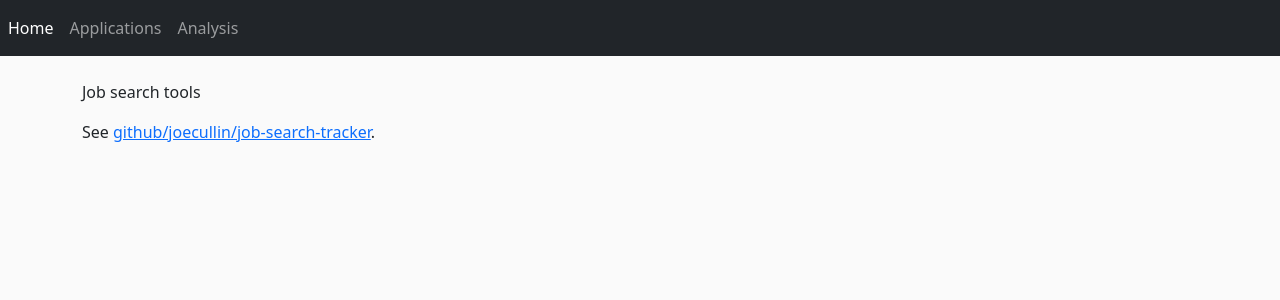
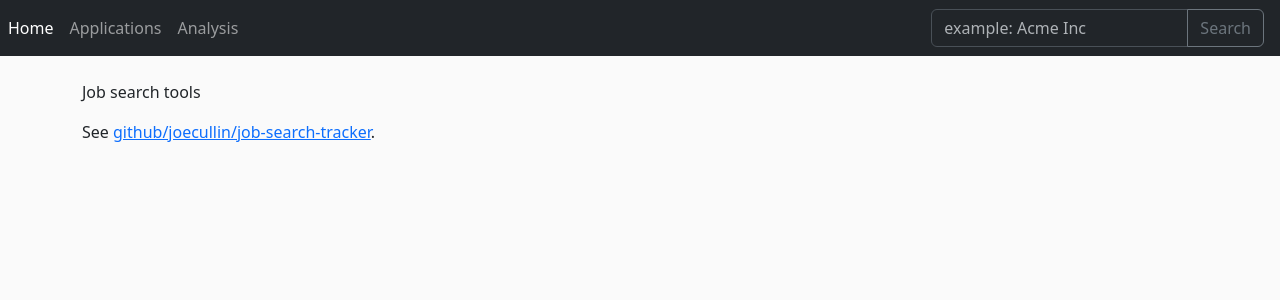
Before and after one commit to joecullin/job-search-tracker, a React (Vite) app in the folder frontend/: page / in a window 1280 px wide. Shown: the top 300 px of the page. Built offline with nearby package versions, Linux system fonts and the light colour scheme.

Commit message:
Added keyword search.

```diff
--- a/frontend/src/Applications.tsx
+++ b/frontend/src/Applications.tsx
@@ -1,4 +1,5 @@
 import { useEffect, useState } from "react";
+import { useSearchParams } from "react-router";
 
 import Container from "react-bootstrap/Container";
 import Row from "react-bootstrap/Row";
@@ -17,6 +18,8 @@ function Screen() {
     const [focusedApplications, setFocusedApplications] = useState<string[]>([]);
     const [editingApplications, setEditingApplications] = useState<string[]>([]);
     const [filters, setFilters] = useState<ApplicationFilter[]>(["status:active"]);
+    const [searchQuery, setSearchQuery] = useState<string>("");
+    const [searchParams, setSearchParams] = useSearchParams();
 
     const focusApplication = (applicationId: string, focused: boolean) => {
         const focusedIds = focusedApplications.filter((id: string) => id !== applicationId);
@@ -83,9 +86,19 @@ function Screen() {
         setApplications(allApplications);
     };
 
+    const handleSearchQueryChange = (queryText: string) => {
+        setSearchQuery(queryText); // update our own state
+        setSearchParams(queryText); // update the browser url
+    };
+
     useEffect(() => {
+        const searchQuery = searchParams.get("search") || "";
+        setSearchQuery(searchQuery);
+        if (searchQuery !== "") {
+            setFilters([]);
+        }
         loadData();
-    }, []);
+    }, [searchParams]);
 
     // Some rough counts for now, until I add a better stats view.
     const startOfToday = dayjs().startOf("date");
@@ -107,7 +120,11 @@ function Screen() {
 
     return (
         <div>
-            <TopNav currentItemLabel="Applications" />
+            <TopNav
+                currentItemLabel="Applications"
+                handleSearchQueryChange={(queryText) => handleSearchQueryChange(queryText)}
+                searchQuery={searchQuery}
+            />
             <Container className="mt-4">
                 <Row>
                     <Col>
@@ -166,6 +183,19 @@ function Screen() {
                                 </Dropdown.Item>
                             </Dropdown.Menu>
                         </Dropdown>
+                        {searchQuery && (
+                            <Button
+                                style={{ marginLeft: "1rem" }}
+                                variant="secondary"
+                                size="sm"
+                                onClick={() => {
+                                    handleSearchQueryChange("");
+                                }}
+                            >
+                                {searchQuery}
+                                &nbsp;&nbsp;&nbsp; x
+                            </Button>
+                        )}
                     </Col>
                     <Col>
                         <Button variant="primary" className="float-end" onClick={() => addApplication()}>
@@ -184,6 +214,7 @@ function Screen() {
                             saveChanges={(applicationId, changes) => saveChanges(applicationId, changes)}
                             deleteApplication={(applicationId) => deleteApplication(applicationId)}
                             filters={filters}
+                            searchQuery={searchQuery}
                         />
                     </Col>
                 </Row>
--- a/frontend/src/api/Application.ts
+++ b/frontend/src/api/Application.ts
@@ -21,7 +21,12 @@ export const getApplications = async (): Promise<Application[]> => {
     return [];
 };
 
-export const filterApplications = (applications: Application[], filters: ApplicationFilter[]): Application[] => {
+export const filterApplications = (
+    applications: Application[],
+    filters: ApplicationFilter[],
+    searchQuery?: string,
+): Application[] => {
+    let filtered = applications;
     if (filters.length) {
         type StatusMapping = {
             [key in ApplicationStatusId]?: {
@@ -36,7 +41,6 @@ export const filterApplications = (applications: Application[], filters: Applica
                 progressing: statusDef.progressing,
             };
         });
-        let filtered = applications;
         for (const filter of filters) {
             if (filter === "status:active") {
                 filtered = filtered.filter((app) => statusMappings[app.status]?.active);
@@ -46,10 +50,16 @@ export const filterApplications = (applications: Application[], filters: Applica
                 filtered = filtered.filter((app) => statusMappings[app.status]?.progressing);
             }
         }
-        return filtered;
-    } else {
-        return applications;
     }
+    if (searchQuery && searchQuery !== "") {
+        const searchString = searchQuery.toLowerCase();
+        filtered = filtered.filter((app) => {
+            const flattened = JSON.stringify(app).toLowerCase();
+            return flattened.includes(searchString);
+        });
+    }
+
+    return filtered;
 };
 
 export const saveApplications = async (applications: Application[]): Promise<void> => {
--- a/frontend/src/components/ApplicationList.tsx
+++ b/frontend/src/components/ApplicationList.tsx
@@ -13,6 +13,7 @@ interface ApplicationListProps {
     saveChanges: (applicationId: string, application: Application) => void;
     deleteApplication: (applicationId: string) => void;
     filters: ApplicationFilter[];
+    searchQuery: string;
 }
 
 export default function ApplicationList({
@@ -24,6 +25,7 @@ export default function ApplicationList({
     saveChanges,
     deleteApplication,
     filters,
+    searchQuery,
 }: ApplicationListProps) {
     // When a card is focused, make it twice as wide.
     const cardWidth = (size: string, applicationId: string) => {
@@ -34,12 +36,12 @@ export default function ApplicationList({
         }
     };
 
-    const filteredApplications = filterApplications(applications, filters);
+    const filteredApplications = filterApplications(applications, filters, searchQuery);
     return (
         <Fragment>
             <Row>
                 <Col>
-                    {filters.length > 0
+                    {filters.length > 0 || searchQuery !== ""
                         ? `Filtered to ${filteredApplications.length} of ${applications.length} total applications.`
                         : `Showing all ${applications.length} applications.`}
                 </Col>
--- a/frontend/src/components/TopNav.tsx
+++ b/frontend/src/components/TopNav.tsx
@@ -1,13 +1,43 @@
+import { useEffect, useState } from "react";
+import { useNavigate } from "react-router";
+
 import Nav from "react-bootstrap/Nav";
 import Navbar from "react-bootstrap/Navbar";
+import Button from "react-bootstrap/Button";
+import Form from "react-bootstrap/Form";
+import InputGroup from "react-bootstrap/InputGroup";
 
 interface ComponentProps {
     currentItemLabel: string;
+    handleSearchQueryChange: (queryText: string) => void;
+    searchQuery: string;
 }
 
-const TopNav = ({ currentItemLabel }: ComponentProps) => {
+const TopNav = ({ currentItemLabel, handleSearchQueryChange, searchQuery }: ComponentProps) => {
+    const [searchTextRaw, setSearchTextRaw] = useState<string>("");
+    const navigate = useNavigate();
+
+    const searchApplications = () => {
+        const searchTextCleaned = searchTextRaw ? searchTextRaw.trim() : "";
+        if (handleSearchQueryChange) {
+            // If we're already on a page that cares about search box state, update that
+            handleSearchQueryChange(searchTextCleaned);
+        }
+        let searchUrl = "/Applications?mode=search";
+        if (searchTextCleaned !== "") {
+            searchUrl += "&search=" + encodeURIComponent(searchTextCleaned);
+        }
+        navigate(searchUrl);
+    };
+
+    useEffect(() => {
+        if (searchQuery !== undefined) {
+            setSearchTextRaw(searchQuery);
+        }
+    }, [searchQuery]);
+
     return (
-        <Navbar expand="lg" bg="dark" data-bs-theme="dark" sticky="top">
+        <Navbar expand="lg" bg="dark" data-bs-theme="dark" sticky="top" className="justify-content-between">
             <Navbar.Toggle aria-controls="basic-navbar-nav" />
             <Navbar.Collapse id="basic-navbar-nav">
                 <Nav className="me-auto">
@@ -22,6 +52,27 @@ const TopNav = ({ currentItemLabel }: ComponentProps) => {
                     </Nav.Link>
                 </Nav>
             </Navbar.Collapse>
+            <Form
+                style={{ marginRight: "1rem" }}
+                onSubmit={(event) => {
+                    event.preventDefault();
+                    searchApplications();
+                }}
+            >
+                <InputGroup>
+                    <Form.Control
+                        placeholder="example: Acme Inc"
+                        value={searchTextRaw}
+                        onChange={(event) => {
+                            event.preventDefault();
+                            setSearchTextRaw(event.target.value);
+                        }}
+                    />
+                    <Button variant="outline-secondary" onClick={() => searchApplications()}>
+                        Search
+                    </Button>
+                </InputGroup>
+            </Form>
         </Navbar>
     );
 };
```
Also changed, not shown: 1 other file (tests, documents, lock files or other folders).
